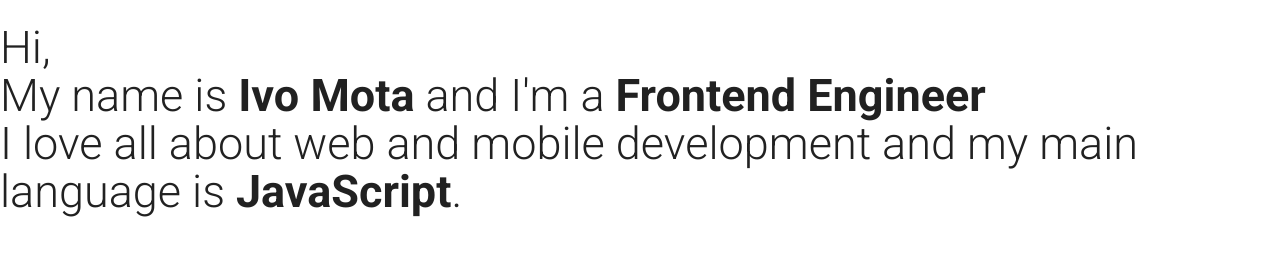
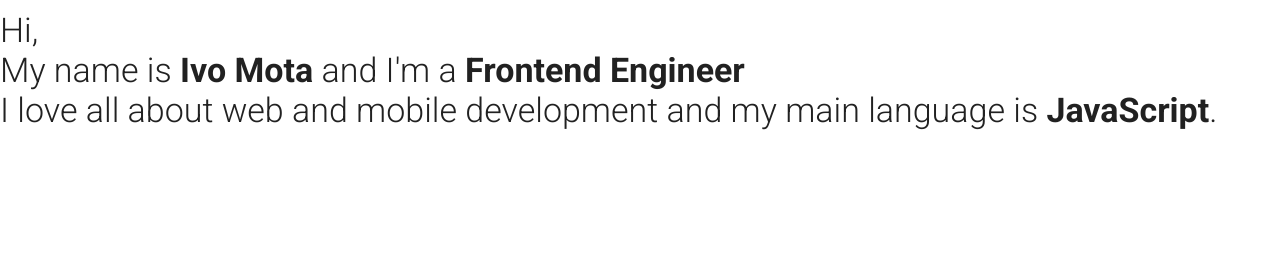
Before and after one commit to ivomota/ivomota.github.io, a plain HTML site: page index.html in a window 1280 px wide. Drawn offline with nearby package versions, Linux system fonts and the light colour scheme.

Commit message:
changed style of text

```diff
--- a/index.html
+++ b/index.html
@@ -9,22 +9,25 @@
     <body>
         <style>
             .container {
-                min-height: 10em;
-                display: table-cell;
-                vertical-align: middle
+                height: 10em;
+                position: relative;
             }
             .main-text {
-                font-weight: 300;
+                font-weight: 100;
+                margin: 0;
+                position: absolute;
+                top: 50%;
+                transform: translate(0, -50%);
             }
         </style>
 
         <div class="container">
-            <h2 class="main-text">
+            <h3 class="main-text">
                 Hi,
                 <br>My name is <b>Ivo Mota</b> and I'm a <b>Frontend Engineer</b>
                 <br>I love all about web and mobile development and my main language is
                 <b>JavaScript</b>.
-            </h2>
+            </h3>
         </div>
 
         <script defer src="https://code.getmdl.io/1.2.1/material.min.js"></script>
```
